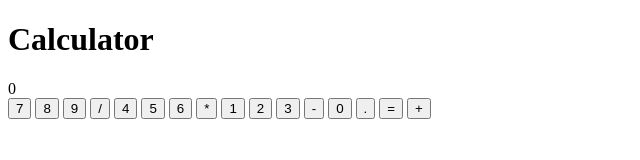
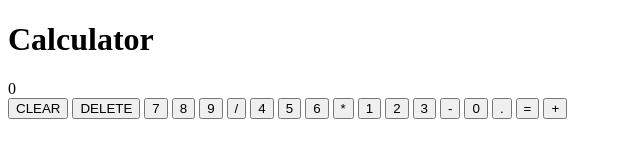
Before and after one commit to camcasey/Calculator, a plain HTML site: page index.html in a window 1280 px wide. Shown: the whole page, without its empty margins (0-640 px from the left). Drawn offline with Linux system fonts and the light colour scheme.

Commit message:
basic setup

```diff
--- a/index.html
+++ b/index.html
@@ -16,6 +16,8 @@
       <!-- Example Calculator Layout -->
       <div id="display">0</div>
       <div id="buttons">
+        <button>CLEAR</button>
+        <button>DELETE</button>
         <button>7</button>
         <button>8</button>
         <button>9</button>
```
